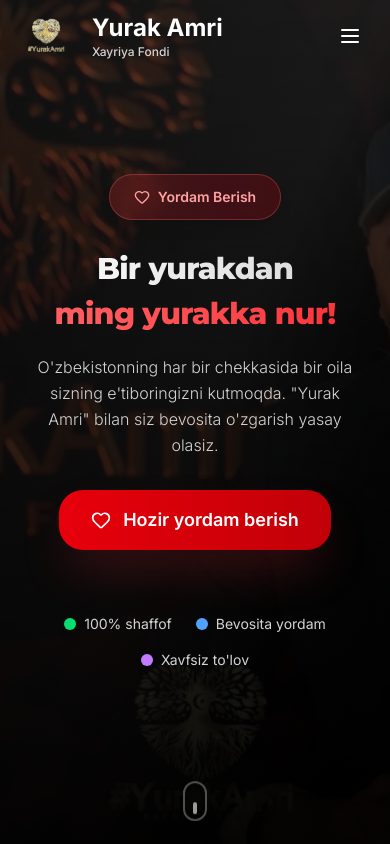
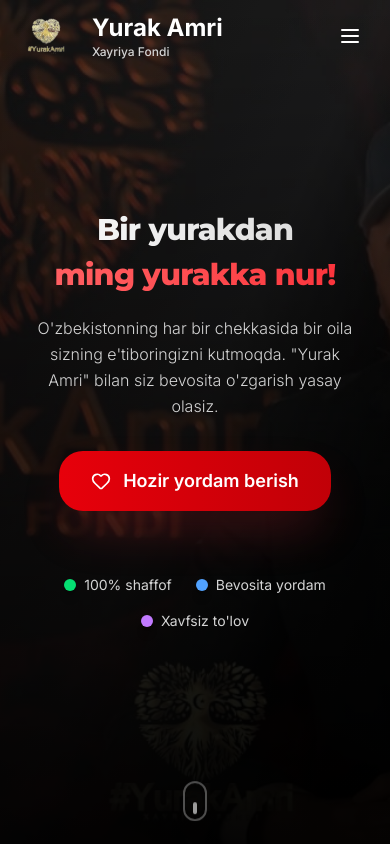
Before and after one commit to MusayevDoniyor/Yurak-Amri, a Next.js app: page / in a window 390 px wide. Shown: the top 844 px of the page. Built offline with nearby package versions, Linux system fonts and the light colour scheme.

Commit message:
Remove mobile badge animation from HeroSection for a cleaner design and improved focus on main content.

```diff
--- a/src/components/HeroSection.tsx
+++ b/src/components/HeroSection.tsx
@@ -35,17 +35,6 @@ export default function HeroSection() {
       <div className="container mx-auto relative z-10 h-full flex flex-col justify-center">
         {/* Mobile Design */}
         <div className="md:hidden text-center space-y-8 py-8">
-          {/* Mobile Badge */}
-          <motion.div
-            initial={{ opacity: 0, scale: 0.8 }}
-            animate={{ opacity: 1, scale: 1 }}
-            transition={{ duration: 0.6, delay: 0.2 }}
-            className="inline-flex items-center gap-2 bg-gradient-to-r from-red-500/20 to-red-600/20 backdrop-blur-sm text-red-300 px-6 py-3 rounded-full text-sm font-semibold border border-red-400/30 shadow-lg"
-          >
-            <Heart className="w-4 h-4" />
-            Yordam Berish
-          </motion.div>
-
           {/* Mobile Main Heading */}
           <motion.h1
             initial={{ opacity: 0, y: 30 }}
```
